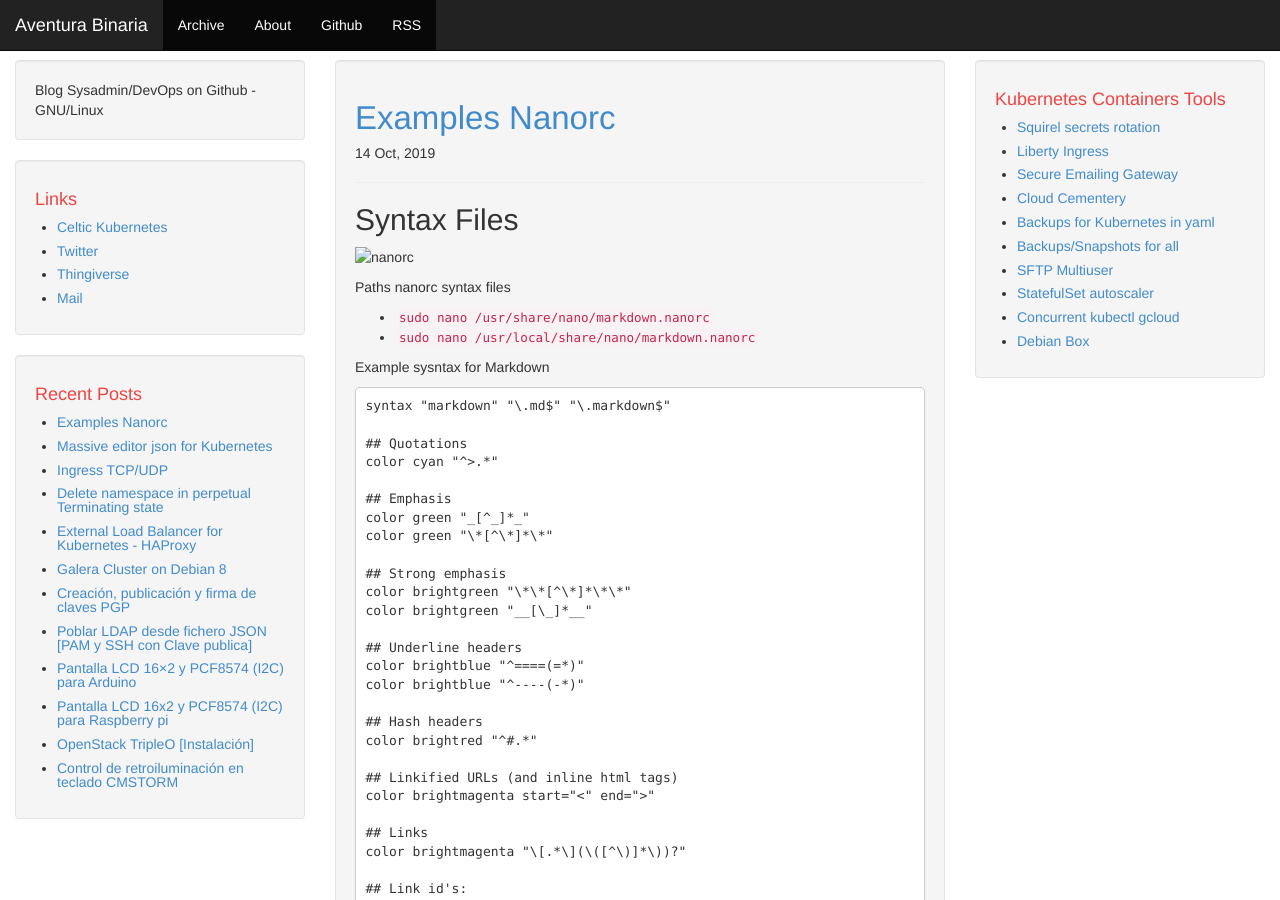
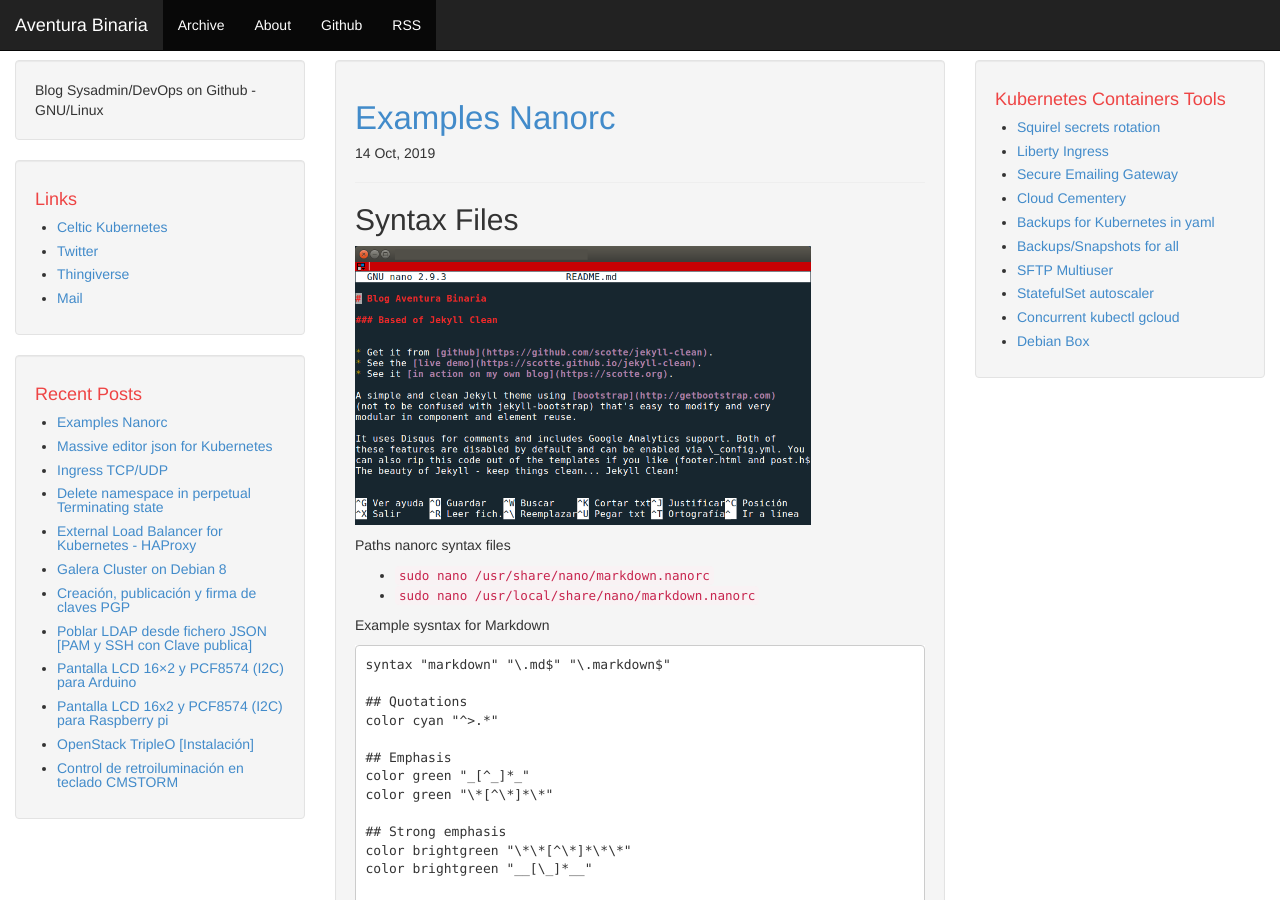
Before and after one commit to Tedezed/aventurabinaria.es, a Jekyll site: the page built from _posts/2019-11-13-Examples-Nanorc.md, in a window 1280 px wide and 900 px high. Built offline with Jekyll 4.4.1, drawn with Linux system fonts in a browser that asks for light colours.

Commit message:
Add nanrc

```diff
--- a/_posts/2019-11-13-Examples-Nanorc.md
+++ b/_posts/2019-11-13-Examples-Nanorc.md
@@ -7,7 +7,7 @@ comments: true
 
 ## Syntax Files
 
-<img src="/images/posts/nanorc.png" width="40%" alt="nanorc" />
+<img src="/images/nanorc.png" width="80%" alt="nanorc" />
 
 Paths nanorc syntax files
 - `sudo nano /usr/share/nano/markdown.nanorc`
```
